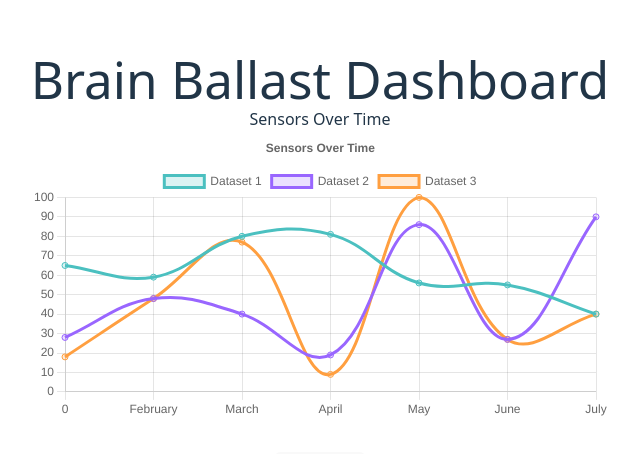
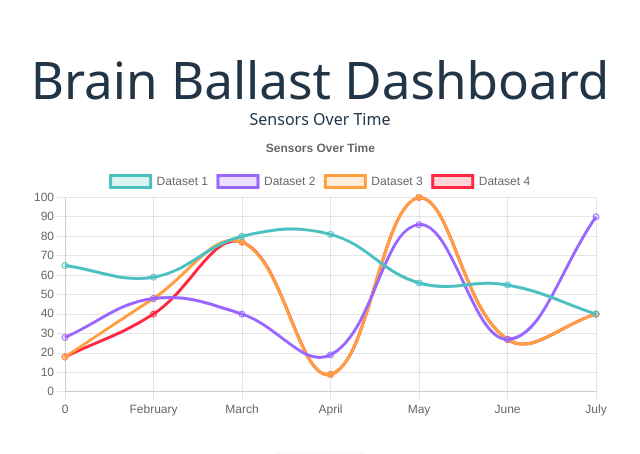
Before and after one commit to Brain-Ballast/BrainBallastApp, a React (Vite) app in the folder brain-ballast/: page / in a window 1280 px wide. Shown: the part 126-580 px from the top of the page, without its empty margins (320-960 px from the left). Built offline with nearby package versions, Linux system fonts and the light colour scheme.

Commit message:
Change Test

```diff
--- a/brain-ballast/src/components/Graph.tsx
+++ b/brain-ballast/src/components/Graph.tsx
@@ -1,4 +1,3 @@
-
 import React from "react";
 import { Line } from "react-chartjs-2";
 import {
@@ -47,6 +46,13 @@ const Graph: React.FC = () => {
         backgroundColor: "rgba(255,159,64,0.2)",
         tension: 0.4,
       },
+      {
+        label: "Dataset 4",
+        data: [18, 40, 77, 9, 100, 27, 40],
+        borderColor: "rgba(255,40,64,1)",
+        backgroundColor: "rgba(255,40,64,0.2)",
+        tension: 0.4,
+      },
     ],
   };
 
```
